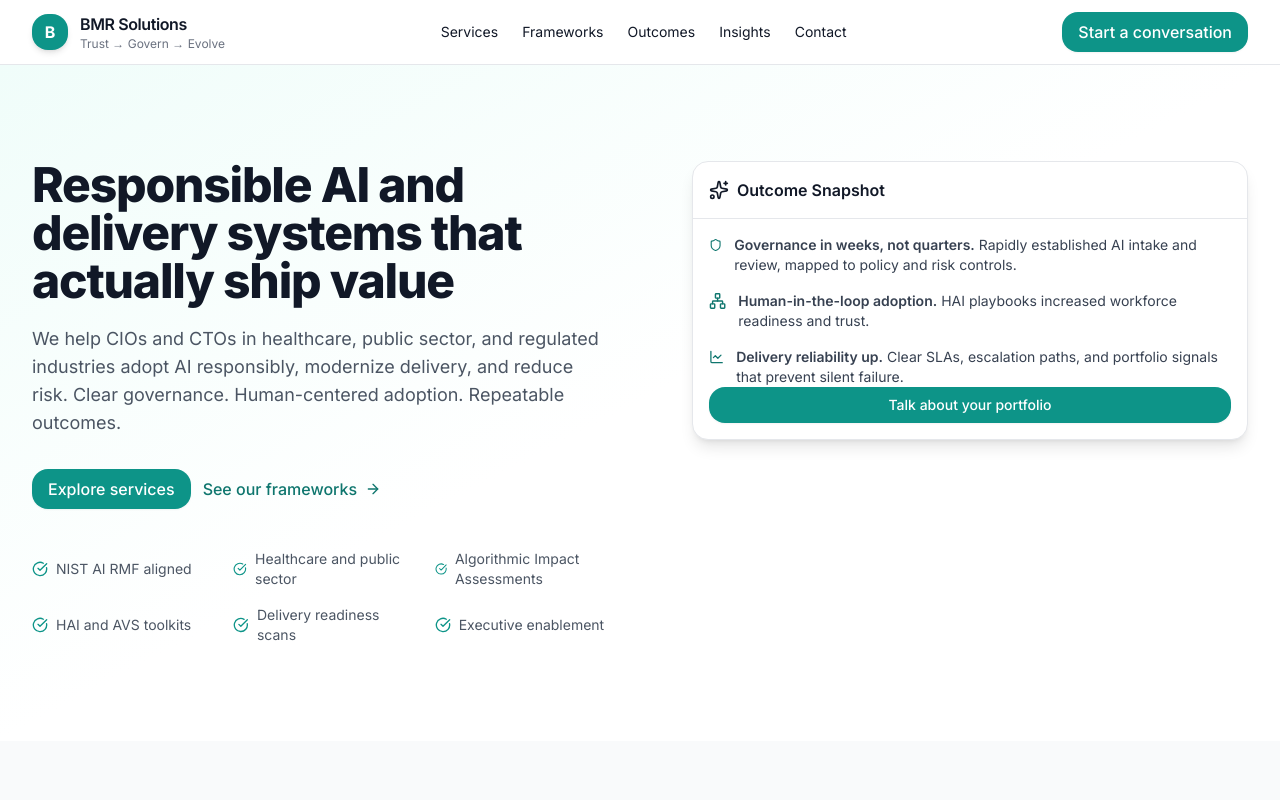
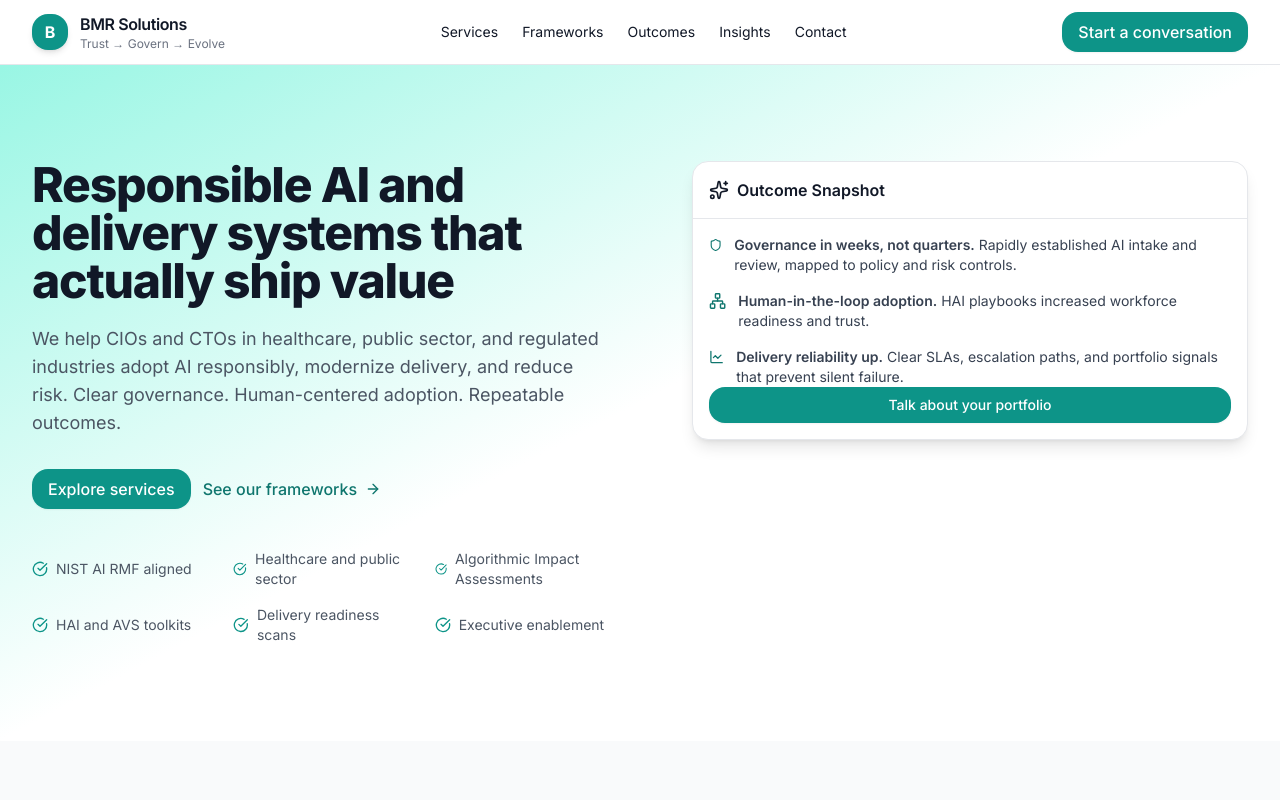
Before and after one commit to barnabusr-jpg/bmr-website, a Next.js app: page / in a window 1280 px wide. Shown: the top 800 px of the page. Built offline with nearby package versions, Linux system fonts and the light colour scheme.

Commit message:
Update page.tsx

```diff
--- a/app/page.tsx
+++ b/app/page.tsx
@@ -30,7 +30,7 @@ export default function Page() {
       </header>
 
       <section className="relative overflow-hidden">
-        <div className="absolute inset-0 bg-gradient-to-br from-teal-50 via-white to-white" />
+  <div className="absolute inset-0 bg-gradient-to-br from-teal-200 via-white to-white" />
         <div className="relative max-w-7xl mx-auto px-4 sm:px-6 lg:px-8 py-16 lg:py-24 grid lg:grid-cols-2 gap-10">
           <div>
             <h1 className="text-3xl sm:text-4xl lg:text-5xl font-extrabold leading-tight tracking-tight">
```
